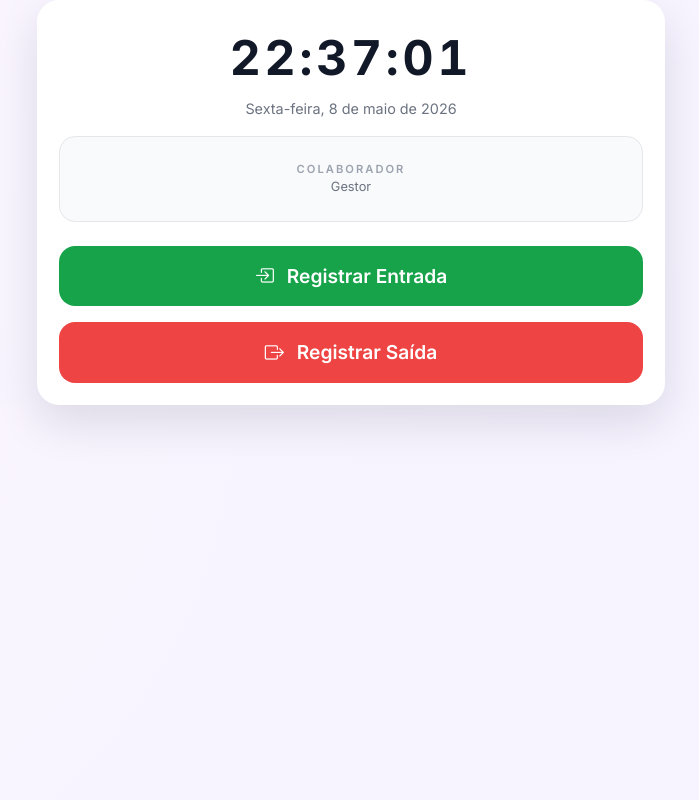
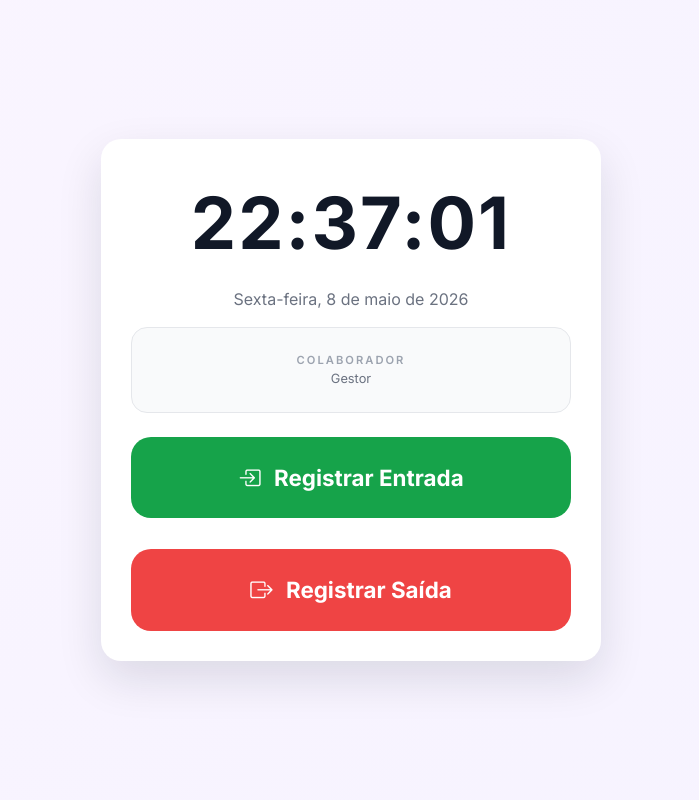
Before and after one commit to r-gabriel/ponto-digital, a Django app: template templates/ponto/bater_ponto.html in a window 1280 px wide. Shown: the whole page, without its empty margins (289-988 px from the left). Run offline with Django 4.2, Linux system fonts and the light colour scheme; the template is opened without the code that fills it, so the values that code supplies are empty.

Commit message:
Melhorias no layout e Bater ponto

```diff
--- a/templates/ponto/bater_ponto.html
+++ b/templates/ponto/bater_ponto.html
@@ -4,17 +4,17 @@
 {% block page_title %}Bater Ponto{% endblock %}
 
 {% block conteudo %}
-<div class="row justify-content-center">
-    <div class="col-md-8 col-lg-7 col-xl-6">
-        <div class="pd-card text-center">
+<div class="container-fluid min-vh-100 d-flex align-items-center justify-content-center">
+    <div style="width:100%;max-width:500px;">
+        <div class="pd-card text-center w-100" style="padding:30px;border-radius:20px;">
 
             <!-- Relógio -->
             <div class="mb-3">
                 <div id="relogio"
-                     style="font-size:3rem;font-weight:700;color:#111827;letter-spacing:.08em;font-variant-numeric:tabular-nums;">
+                     style="font-size:4.5rem;font-weight:800;color:#111827;text-align:center;letter-spacing:2px;">
                     --:--:--
                 </div>
-                <div id="data-hoje" style="font-size:.9rem;color:#6b7280;margin-top:4px;"></div>
+                <div id="data-hoje" style="font-size:1rem;color:#6b7280;margin-top:10px;text-align:center;"></div>
             </div>
 
             <!-- Colaborador -->
@@ -35,10 +35,10 @@
             <form method="post">
                 {% csrf_token %}
                 <div class="d-grid gap-3">
-                    <button type="submit" name="tipo" value="E" class="btn btn-entrada py-3" style="font-size:1.2rem;font-weight:600;border-radius:16px;">
+                    <button type="submit" name="tipo" value="E" class="btn btn-entrada w-100 py-4" style="font-size:1.4rem;font-weight:800;border-radius:20px; margin-bottom:15px;">
                         <i class="bi bi-box-arrow-in-right me-2"></i> Registrar Entrada
                     </button>
-                    <button type="submit" name="tipo" value="S" class="btn btn-saida py-3" style="font-size:1.2rem;font-weight:600;border-radius:16px;">
+                    <button type="submit" name="tipo" value="S" class="btn btn-saida w-100 py-4" style="font-size:1.4rem;font-weight:800;border-radius:20px;">
                         <i class="bi bi-box-arrow-right me-2"></i> Registrar Saída
                     </button>
                 </div>
@@ -49,6 +49,7 @@
 </div>
 
 <script>
+
     const DIAS = ['Domingo','Segunda-feira','Terça-feira','Quarta-feira','Quinta-feira','Sexta-feira','Sábado'];
     const MESES = ['janeiro','fevereiro','março','abril','maio','junho','julho','agosto','setembro','outubro','novembro','dezembro'];
 
```
